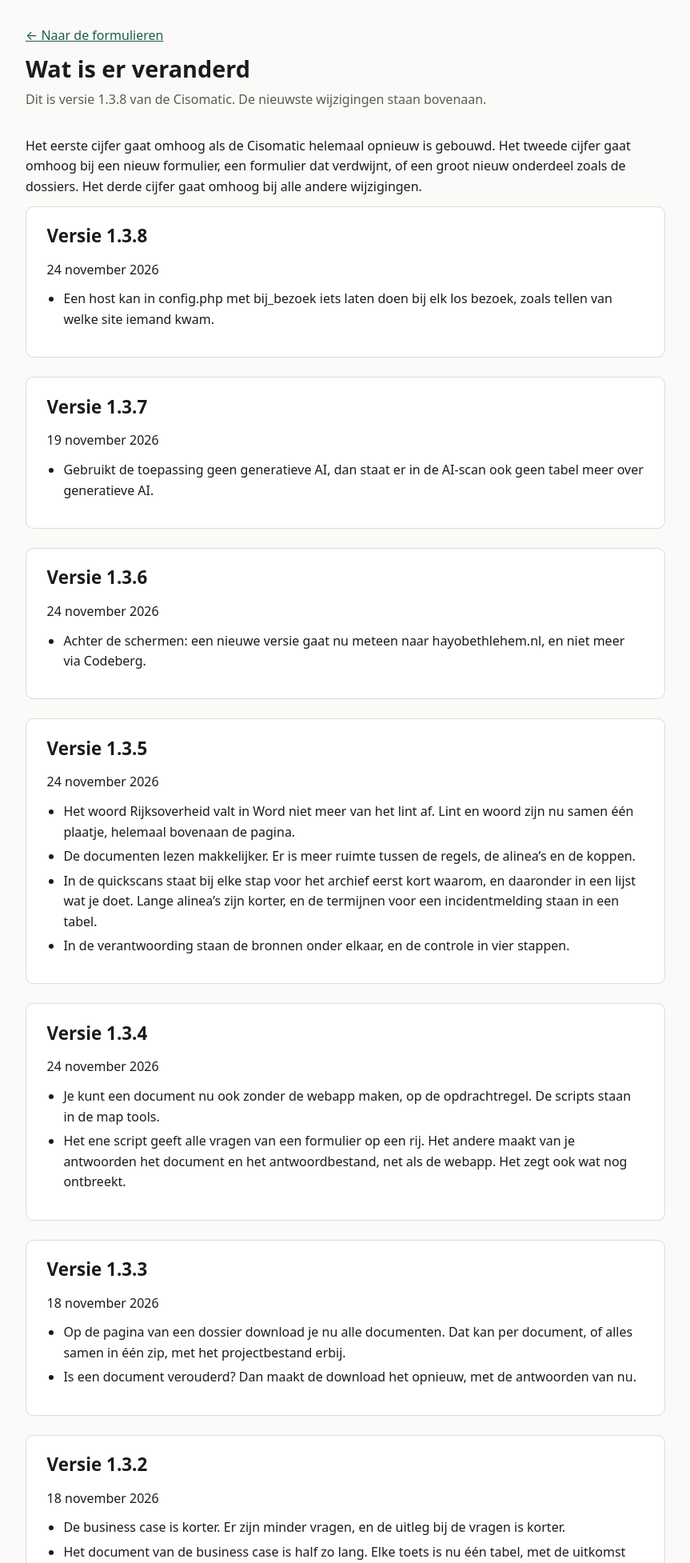
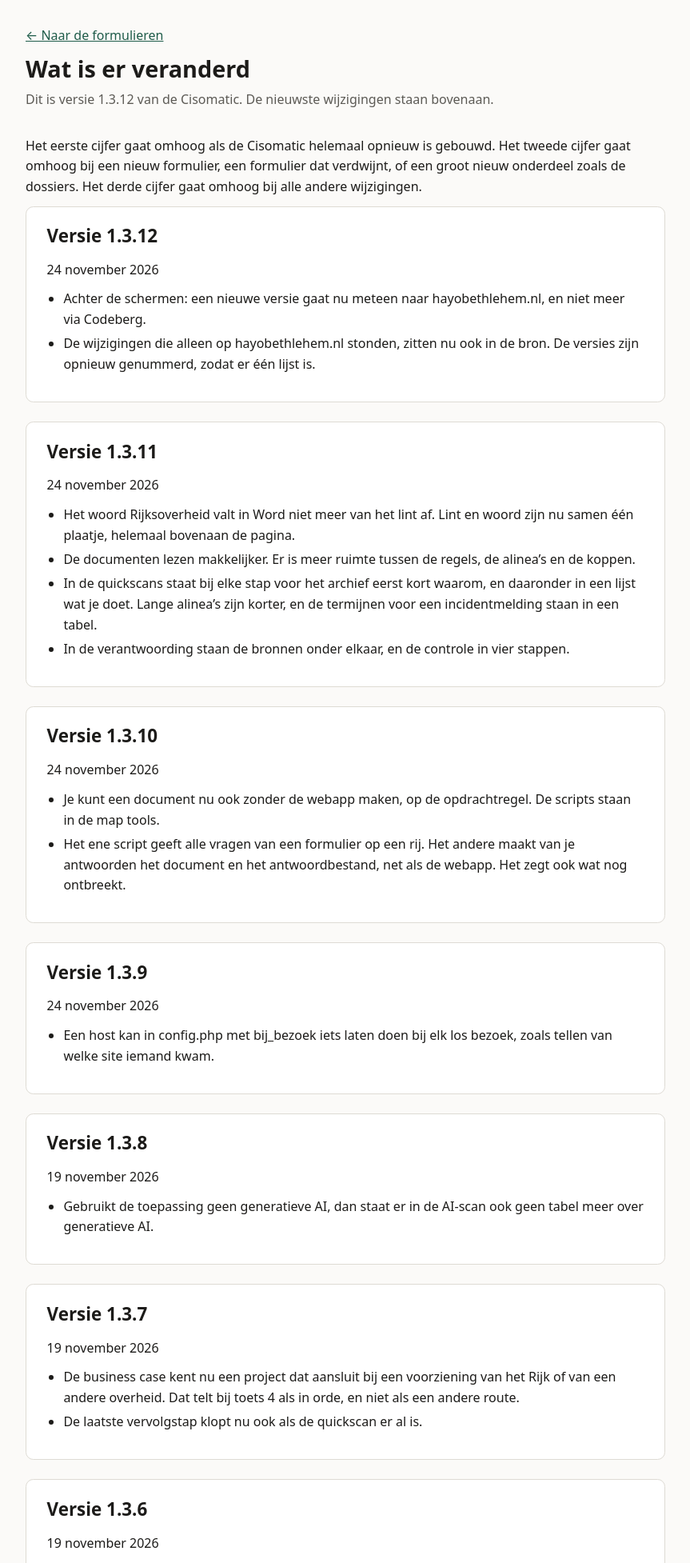
Before and after one commit to hayo/Cisomatic, a PHP site: page /wijzigingen/index.php in a window 1280 px wide. Shown: the top 1954 px of the page at 80% size, without its empty margins (208-1071 px from the left). Run offline with PHP 8.4, Linux system fonts and the light colour scheme.

Commit message:
Site-wijzigingen terug in de bron, versies opnieuw genummerd
De zeven commits die alleen in de site stonden, staan er nu ook hier op.
De versies lopen nu door tot 1.3.12, in de volgorde waarin ze gemaakt
zijn. Het losse woordmerk naast het lint vervalt in de lijst, want het
plaatje van 1.3.11 vervangt het. De vraag naar een oplossing van een
andere overheid bestaat hier niet meer, dus 'aansluiten' telt alleen bij
bc_check_rijk.

naar-site.sh vervangt met 'eerste keer' de map in de site ook als er al
een subtree is. Zo komt de site na de botsing weer gelijk met de bron.

```diff
--- a/wijzigingen/versies.php
+++ b/wijzigingen/versies.php
@@ -14,30 +14,16 @@ declare(strict_types=1);
 
 return [
     [
-        'versie' => '1.3.8',
+        'versie' => '1.3.12',
         'datum' => '2026-11-24',
         'wijzigingen' => [
-            'Een host kan in config.php met bij_bezoek iets laten doen bij elk los bezoek, zoals tellen van welke site '
-                . 'iemand kwam.',
+            'Achter de schermen: een nieuwe versie gaat nu meteen naar hayobethlehem.nl, en niet meer via Codeberg.',
+            'De wijzigingen die alleen op hayobethlehem.nl stonden, zitten nu ook in de bron. De versies zijn opnieuw '
+                . 'genummerd, zodat er één lijst is.',
         ],
     ],
     [
-        'versie' => '1.3.7',
-        'datum' => '2026-11-19',
-        'wijzigingen' => [
-            'Gebruikt de toepassing geen generatieve AI, dan staat er in de AI-scan ook geen tabel meer over '
-                . 'generatieve AI.',
-        ],
-    ],
-    [
-        'versie' => '1.3.6',
-        'datum' => '2026-11-24',
-        'wijzigingen' => [
-            'Achter de schermen: een nieuwe versie gaat nu meteen naar hayobethlehem.nl, en niet meer via Codeberg.',
-        ],
-    ],
-    [
-        'versie' => '1.3.5',
+        'versie' => '1.3.11',
         'datum' => '2026-11-24',
         'wijzigingen' => [
             'Het woord Rijksoverheid valt in Word niet meer van het lint af. Lint en woord zijn nu samen één plaatje, '
@@ -49,13 +35,66 @@ return [
         ],
     ],
     [
-        'versie' => '1.3.4',
+        'versie' => '1.3.10',
         'datum' => '2026-11-24',
         'wijzigingen' => [
             'Je kunt een document nu ook zonder de webapp maken, op de opdrachtregel. De scripts staan in de map '
                 . 'tools.',
             'Het ene script geeft alle vragen van een formulier op een rij. Het andere maakt van je antwoorden het '
                 . 'document en het antwoordbestand, net als de webapp. Het zegt ook wat nog ontbreekt.',
+        ],
+    ],
+    [
+        'versie' => '1.3.9',
+        'datum' => '2026-11-24',
+        'wijzigingen' => [
+            'Een host kan in config.php met bij_bezoek iets laten doen bij elk los bezoek, zoals tellen van welke site '
+                . 'iemand kwam.',
+        ],
+    ],
+    [
+        'versie' => '1.3.8',
+        'datum' => '2026-11-19',
+        'wijzigingen' => [
+            'Gebruikt de toepassing geen generatieve AI, dan staat er in de AI-scan ook geen tabel meer over '
+                . 'generatieve AI.',
+        ],
+    ],
+    [
+        'versie' => '1.3.7',
+        'datum' => '2026-11-19',
+        'wijzigingen' => [
+            'De business case kent nu een project dat aansluit bij een voorziening van het Rijk of van een andere '
+                . 'overheid. Dat telt bij toets 4 als in orde, en niet als een andere route.',
+            'De laatste vervolgstap klopt nu ook als de quickscan er al is.',
+        ],
+    ],
+    [
+        'versie' => '1.3.6',
+        'datum' => '2026-11-19',
+        'wijzigingen' => [
+            'De vraag waar de data van de cloud staat, heeft nu overal dezelfde keuzes: in de quickscans, de DPIA en de '
+                . 'soevereiniteitsscan. Er is een keuze bij: alleen in de EU.',
+            'In een dossier gaat dat antwoord zo goed mee naar elk formulier. Eerder viel het soms weg.',
+        ],
+    ],
+    [
+        'versie' => '1.3.5',
+        'datum' => '2026-11-19',
+        'wijzigingen' => [
+            'De DPIA vraagt nu of de gegevens ook een AI-model trainen, testen of verbeteren, en waarvoor ze eerst '
+                . 'verzameld zijn.',
+            'Is dat zo, dan komt er een risico bij: trainingsdata buiten het doel, met maatregelen voor de '
+                . 'trainingsset.',
+        ],
+    ],
+    [
+        'versie' => '1.3.4',
+        'datum' => '2026-11-19',
+        'wijzigingen' => [
+            'De IAMA heeft een nieuw deel: standpunten per rol. Per rol zet je wat er op het spel staat, de grootste '
+                . 'zorg, de voorwaarde en het advies. Ook zet je waar de rollen het oneens waren.',
+            'Het document zet de standpunten in een bijlage, na het besluit.',
         ],
     ],
     [
```
Also changed, not shown: .github/workflows/naar-site.yml, README.md, businesscase/README.md, 1 other file.
